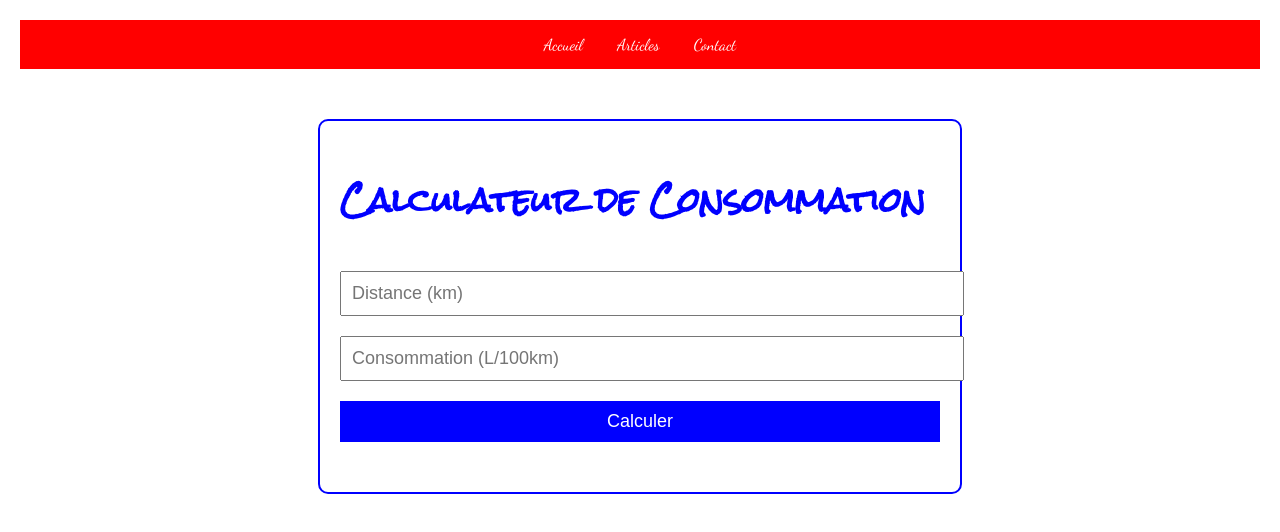
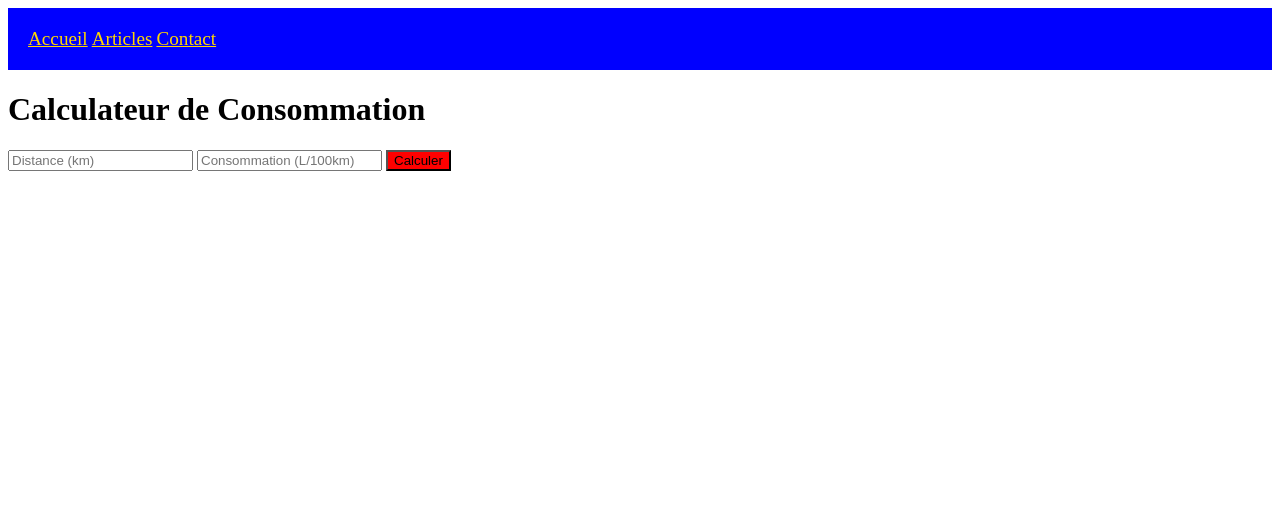
Before and after one commit to Laydo74/Calcul-auto, a plain HTML site: page index.html in a window 1280 px wide. Drawn offline with Linux system fonts and the light colour scheme; files whose address does not match are found by name.

Commit message:
style.css

```diff
--- a/css/style.css
+++ b/css/style.css
@@ -1,50 +1,31 @@
-body {
-    font-family: 'Dancing Script', cursive;
-    background: white;
-    margin: 0;
+/* Changement des couleurs */
+nav {
+    background: #0000FF; /* Bleu vif */
     padding: 20px;
 }
 
-h1, h2, h3 {
-    font-family: 'Rock Salt', cursive;
-    color: #0000FF; /* Bleu */
-}
-
-nav {
-    background: #FF0000; /* Rouge */
-    padding: 15px;
-    text-align: center;
-}
-
 nav a {
-    color: white;
-    text-decoration: none;
-    margin: 0 15px;
-}
-
-.calculator {
-    max-width: 600px;
-    margin: 50px auto;
-    padding: 20px;
-    border: 2px solid #0000FF;
-    border-radius: 10px;
-}
-
-input, button {
-    width: 100%;
-    padding: 10px;
-    margin: 10px 0;
-    font-size: 18px;
+    color: #FFD700; /* Or */
+    font-size: 1.2em;
 }
 
 button {
-    background: #0000FF;
-    color: white;
-    border: none;
-    cursor: pointer;
+    background: #FF0000; /* Rouge vif */
+    transition: all 0.3s;
 }
 
-#resultat {
-    margin-top: 20px;
-    font-size: 20px;
+button:hover {
+    transform: scale(1.05);
+    box-shadow: 0 5px 15px rgba(255,0,0,0.3);
 }
+
+/* Ajouter une bannière */
+.hero-banner {
+    background: url('https://i.imgur.com/abc123.jpg') center/cover;
+    height: 300px;
+    display: flex;
+    align-items: center;
+    justify-content: center;
+    color: white;
+    text-shadow: 2px 2px 5px rgba(0,0,0,0.5);
+}
```
